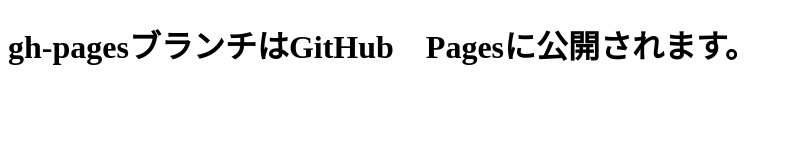
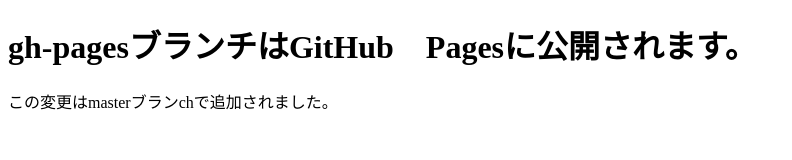
Before and after one commit to merururu/git-study, a plain HTML site: page index.html in a window 1280 px wide. Shown: the whole page, without its empty margins (0-792 px from the left). Drawn offline with Linux system fonts and the light colour scheme.

Commit message:
段落を追加

```diff
--- a/index.html
+++ b/index.html
@@ -7,5 +7,6 @@
 </head>
 <body>
    <h1>gh-pagesブランチはGitHub　Pagesに公開されます。</h1>
+   <p>この変更はmasterブランchで追加されました。</p>
 </body>
 </html>
```
